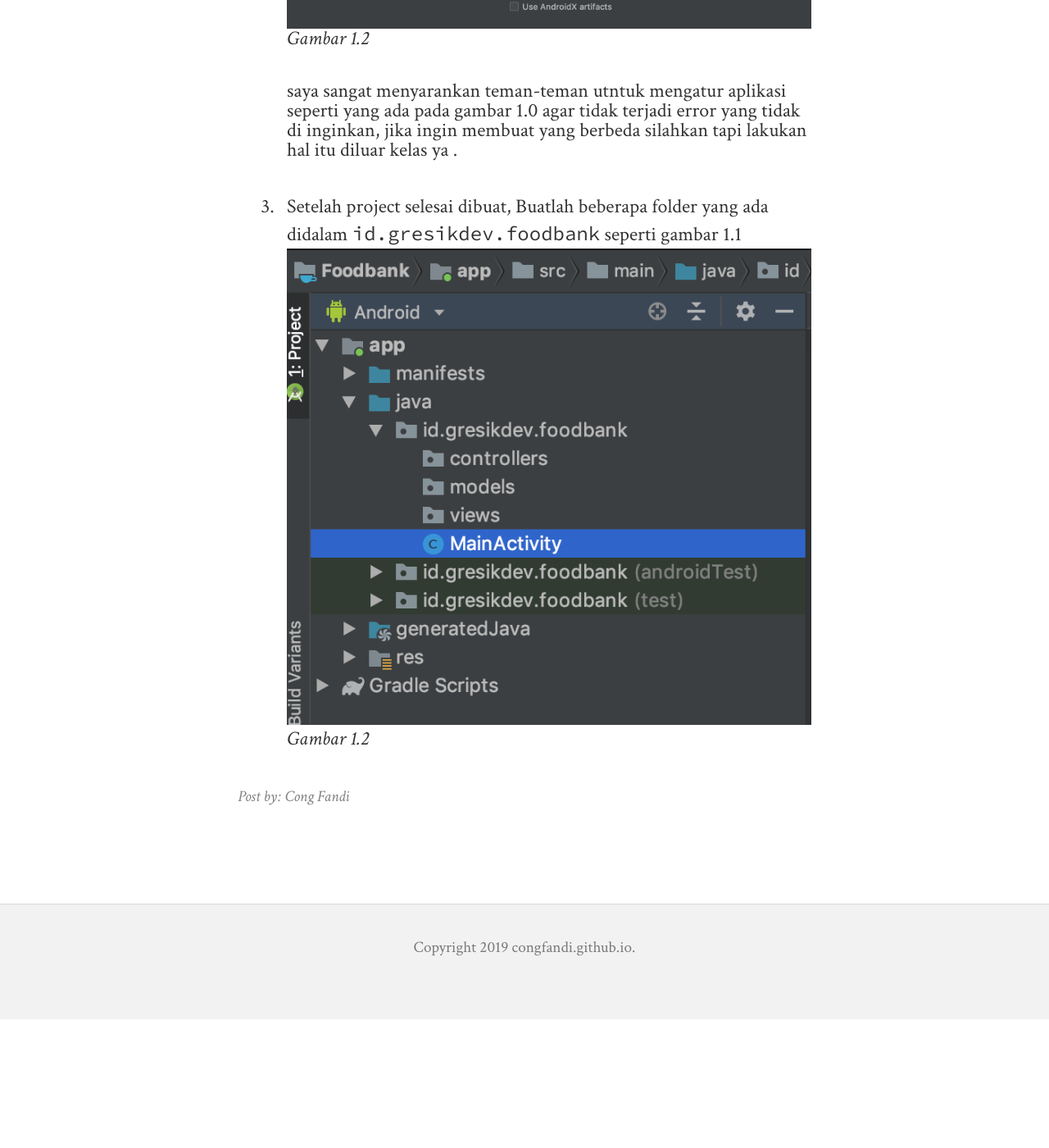
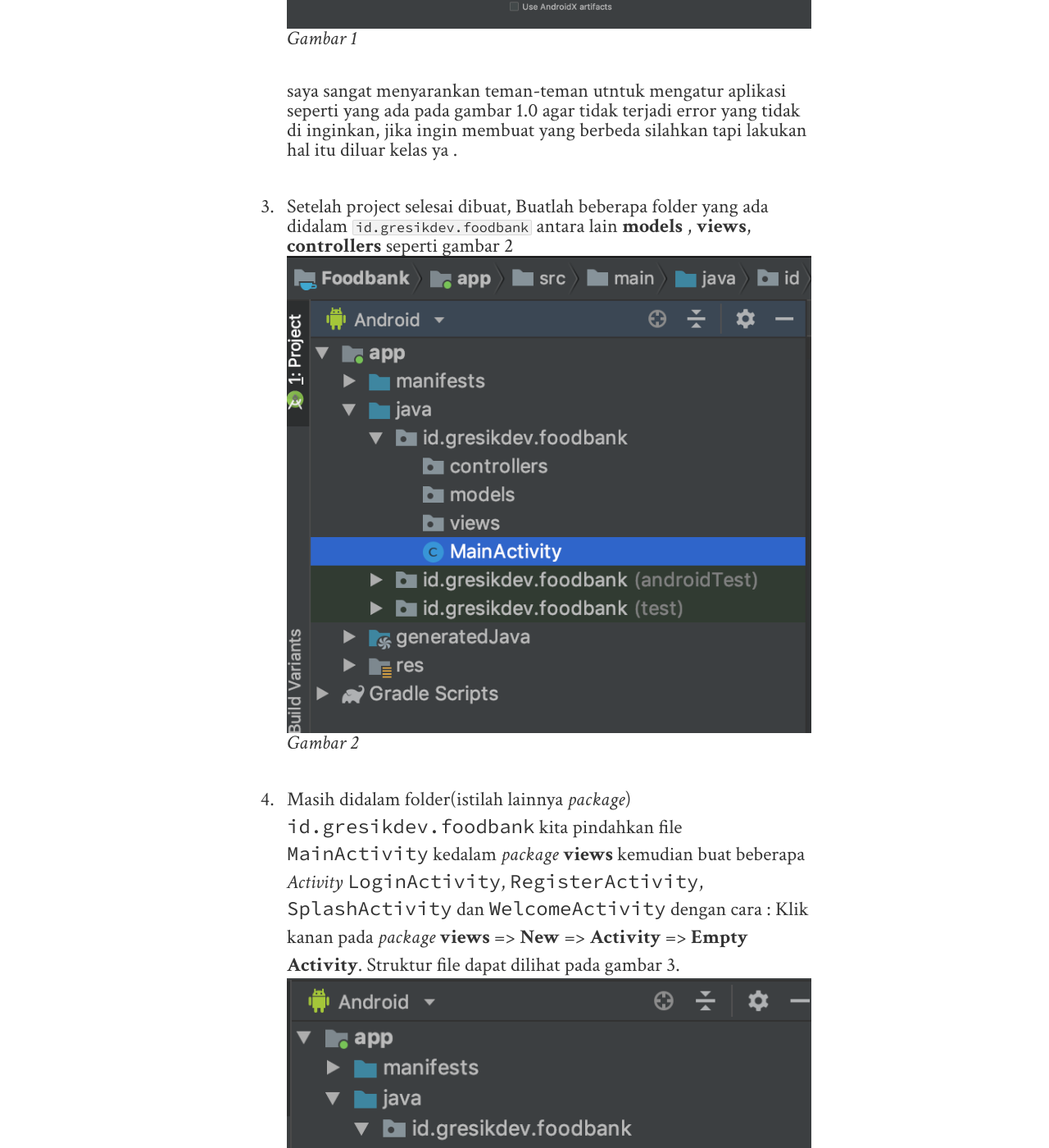
Before and after one commit to congfandi/congfandi.github.io, a Jekyll site: the page built from _posts/2019-03-26-membuat-aplikasi-foodbank-part-1.md, in a window 1280 px wide and 1400 px high, scrolled down 1308 px. Shown: the whole window at 82% size. Built offline with Jekyll 4.4.1, drawn with Linux system fonts in a browser that asks for light colours; nearby versions of some CDN libraries; before the commit the page ends 2551 px from its top, so only the background shows below that; some of the changed text lies outside the part shown.

Commit message:
add gambar 3

```diff
--- a/_posts/2019-03-26-membuat-aplikasi-foodbank-part-1.md
+++ b/_posts/2019-03-26-membuat-aplikasi-foodbank-part-1.md
@@ -8,11 +8,15 @@
 
 **Tutorial Membuat Foodbank**
 1. Buat aplikasi dengna menggunakan **Android Studio**
-2. Atur project seperti gambar 1.0
-   ![Gambar 1.0](/../img/foodbank1/gambar1.png)
-   _Gambar 1.2_
+2. Atur project seperti gambar 1
+   ![Gambar 1](/../img/foodbank1/gambar1.png)
+   _Gambar 1_
 
    saya sangat menyarankan teman-teman utntuk mengatur aplikasi seperti yang ada pada gambar 1.0 agar tidak terjadi error yang tidak di inginkan, jika ingin membuat yang berbeda silahkan tapi lakukan hal itu diluar kelas ya .
-3. Setelah project selesai dibuat, Buatlah beberapa folder yang ada didalam `id.gresikdev.foodbank` seperti gambar 1.1
-![Gambar 1.1](/../img/foodbank1/gambar2.png)
-    _Gambar 1.2_
+3. Setelah project selesai dibuat, Buatlah beberapa folder yang ada didalam `id.gresikdev.foodbank`  antara lain **models** , **views**, **controllers** seperti gambar 2
+![Gambar 2](/../img/foodbank1/gambar2.png)
+    _Gambar 2_
+
+4. Masih didalam folder(istilah lainnya *package*) `id.gresikdev.foodbank` kita pindahkan file `MainActivity` kedalam *package* **views** kemudian buat beberapa *Activity* `LoginActivity`, `RegisterActivity`, `SplashActivity` dan `WelcomeActivity` dengan cara : Klik kanan pada *package* **views** => **New** => **Activity** => **Empty Activity**.
+Struktur file dapat dilihat pada gambar 3.
+![Gambar 3](/../img/foodbank1/gambar3.png)
```
Also changed, not shown: img/foodbank1/gambar3.png (added), 1 other file.
